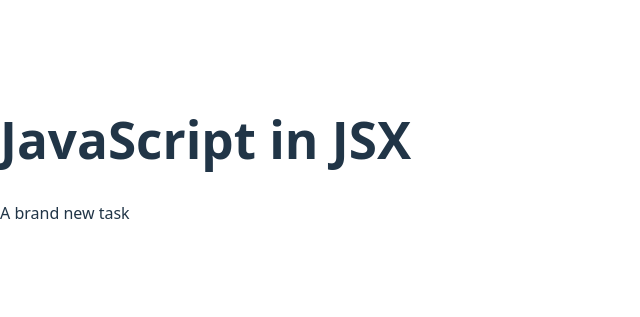
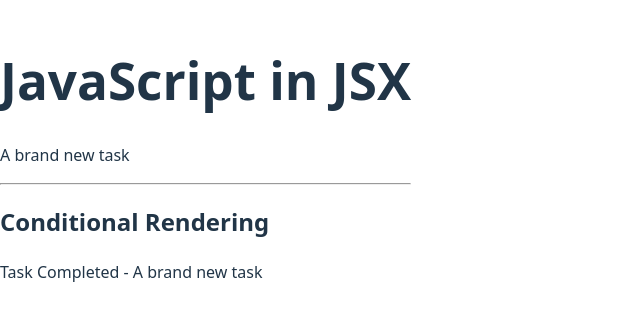
Before and after one commit to SylviaRemington/first-react-app, a React (Vite) app: page / in a window 1280 px wide. Shown: the part 241-558 px from the top of the page, without its empty margins (0-640 px from the left). Built offline with nearby package versions, Linux system fonts and the light colour scheme.

Commit message:
using Ternary Operator in JSX - can't use if else statements in JSX

```diff
--- a/src/App.jsx
+++ b/src/App.jsx
@@ -55,7 +55,13 @@
     <>
       <h1>JavaScript in JSX</h1>
       <p>{todo.text}</p>
-      {/* <hr />  */}
+
+      {/* <br /> */}
+      <hr />
+      {/* <br /> */}
+      <h2>Conditional Rendering</h2>
+      <p>{todo.done ? `Task Completed - ${todo.text}` : todo.text }</p>
+      {/* This above is showing that the todo is done with a ternary operator. Can't use if else statements in JSX. */}
     </>
   );
 };
```
